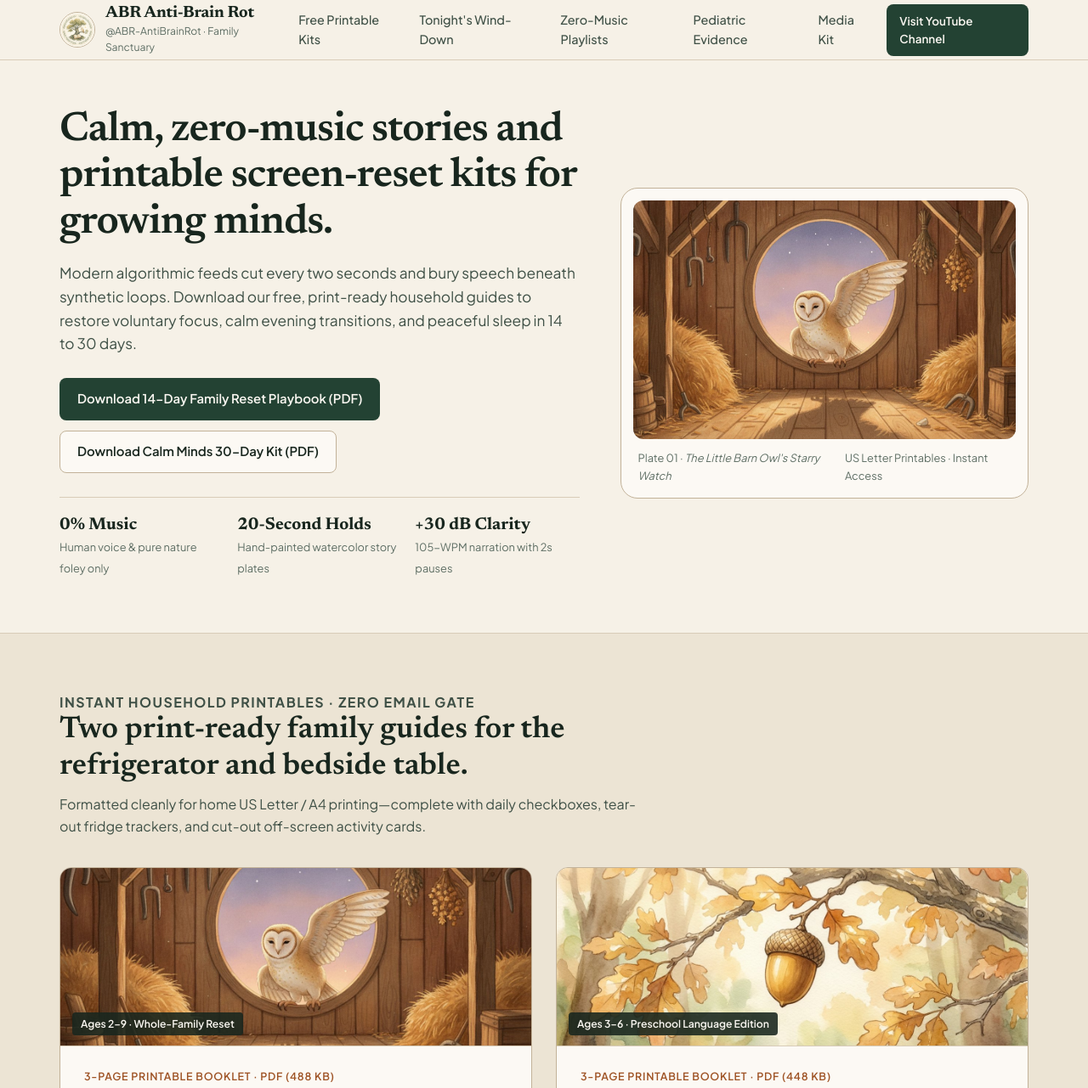
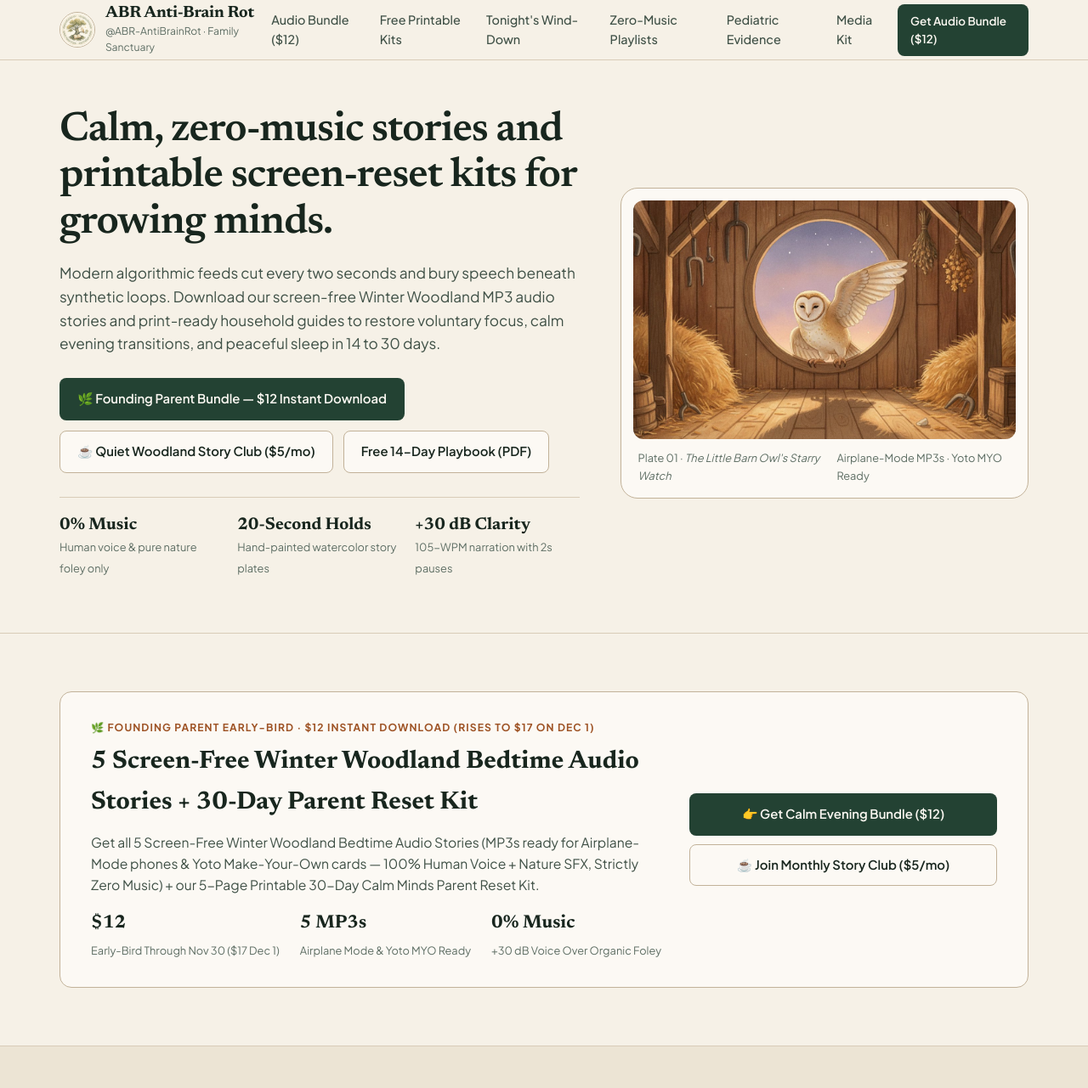
Before and after one commit to awkandari-source/ABR_Anti_Brain_Rot, a plain HTML site: page docs/index.html in a window 1280 px wide. Shown: the top 1281 px of the page at 85% size. Drawn offline with Linux system fonts and the light colour scheme.

Commit message:
feat(storefront,funnel): add Founding Parent $12 Early-Bird & $5/mo Woodland Club CTAs across storefront, kits, and Wave 3 queue

```diff
--- a/docs/index.html
+++ b/docs/index.html
@@ -22,14 +22,15 @@
         </span>
       </a>
       <nav class="nav-links" aria-label="Primary">
+        <a href="#audio-sanctuary-bundle">Audio Bundle ($12)</a>
         <a href="#printable-kits">Free Printable Kits</a>
         <a href="#tonight-winddown">Tonight's Wind-Down</a>
         <a href="#listening-library">Zero-Music Playlists</a>
         <a href="#pediatric-science">Pediatric Evidence</a>
         <a href="#partnerships">Media Kit</a>
       </nav>
-      <a class="btn btn-primary btn-sm" href="https://www.youtube.com/@ABR-AntiBrainRot" target="_blank" rel="noopener">
-        Visit YouTube Channel
+      <a class="btn btn-primary btn-sm" href="https://chronicle60.gumroad.com/l/calm-evening-bundle" target="_blank" rel="noopener">
+        Get Audio Bundle ($12)
       </a>
     </div>
   </header>
@@ -41,14 +42,17 @@
         <div>
           <h1>Calm, zero-music stories and printable screen-reset kits for growing minds.</h1>
           <p class="hero-lead">
-            Modern algorithmic feeds cut every two seconds and bury speech beneath synthetic loops. Download our free, print-ready household guides to restore voluntary focus, calm evening transitions, and peaceful sleep in 14 to 30 days.
+            Modern algorithmic feeds cut every two seconds and bury speech beneath synthetic loops. Download our screen-free Winter Woodland MP3 audio stories and print-ready household guides to restore voluntary focus, calm evening transitions, and peaceful sleep in 14 to 30 days.
           </p>
           <div class="hero-actions">
-            <a class="btn btn-primary" href="downloads/14-Day-Anti-Brain-Rot-Family-Reset-Playbook.pdf" download>
-              Download 14-Day Family Reset Playbook (PDF)
+            <a class="btn btn-primary" href="https://chronicle60.gumroad.com/l/calm-evening-bundle" target="_blank" rel="noopener">
+              🌿 Founding Parent Bundle — $12 Instant Download
             </a>
-            <a class="btn btn-secondary" href="downloads/Calm-Minds-30-Day-Parent-Kit.pdf" download>
-              Download Calm Minds 30-Day Kit (PDF)
+            <a class="btn btn-secondary" href="https://chronicle60.gumroad.com/l/quiet-woodland-club" target="_blank" rel="noopener">
+              ☕ Quiet Woodland Story Club ($5/mo)
+            </a>
+            <a class="btn btn-secondary" href="downloads/14-Day-Anti-Brain-Rot-Family-Reset-Playbook.pdf" download>
+              Free 14-Day Playbook (PDF)
             </a>
           </div>
           <div class="standard-ledger">
@@ -71,9 +75,37 @@
           <img src="assets/barn-owl-twilight.jpg" alt="Hand-painted watercolor illustration of a barn owl resting in a quiet wooden loft at twilight">
           <figcaption class="plate-caption">
             <span>Plate 01 · <em>The Little Barn Owl's Starry Watch</em></span>
-            <span>US Letter Printables · Instant Access</span>
+            <span>Airplane-Mode MP3s · Yoto MYO Ready</span>
           </figcaption>
         </figure>
+      </div>
+    </section>
+
+    <!-- Founding Parent Early-Bird Audio Bundle -->
+    <section id="audio-sanctuary-bundle" class="section">
+      <div class="container">
+        <div class="partner-box">
+          <div>
+            <p class="eyebrow">🌿 Founding Parent Early-Bird · $12 Instant Download (Rises to $17 on Dec 1)</p>
+            <h2 style="font-family:var(--font-serif);font-size:1.85rem;margin:0 0 10px 0;">5 Screen-Free Winter Woodland Bedtime Audio Stories + 30-Day Parent Reset Kit</h2>
+            <p style="margin:0;color:var(--ink-secondary);font-size:0.98rem;">
+              Get all 5 Screen-Free Winter Woodland Bedtime Audio Stories (MP3s ready for Airplane-Mode phones &amp; Yoto Make-Your-Own cards — 100% Human Voice + Nature SFX, Strictly Zero Music) + our 5-Page Printable 30-Day Calm Minds Parent Reset Kit.
+            </p>
+            <div class="partner-stats">
+              <div><strong>$12</strong><span>Early-Bird Through Nov 30 ($17 Dec 1)</span></div>
+              <div><strong>5 MP3s</strong><span>Airplane Mode &amp; Yoto MYO Ready</span></div>
+              <div><strong>0% Music</strong><span>+30 dB Voice Over Organic Foley</span></div>
+            </div>
+          </div>
+          <div style="display:flex;flex-direction:column;gap:10px;min-width:250px;">
+            <a class="btn btn-primary" href="https://chronicle60.gumroad.com/l/calm-evening-bundle" target="_blank" rel="noopener">
+              👉 Get Calm Evening Bundle ($12)
+            </a>
+            <a class="btn btn-secondary" href="https://chronicle60.gumroad.com/l/quiet-woodland-club" target="_blank" rel="noopener">
+              ☕ Join Monthly Story Club ($5/mo)
+            </a>
+          </div>
+        </div>
       </div>
     </section>
 
```
Also changed, not shown: logs/wave3_remediation_queue.json (+4 -4 lines), 3 other files.
